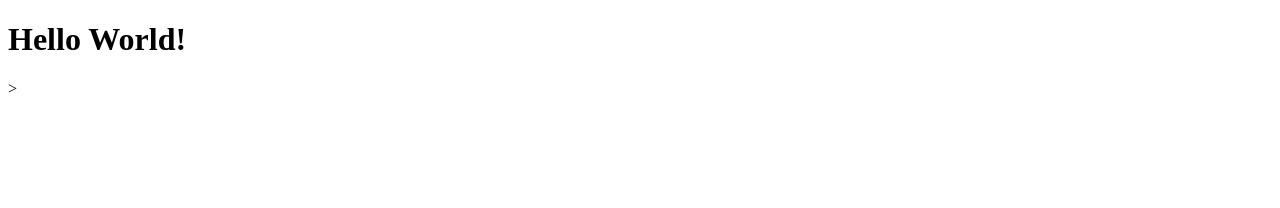
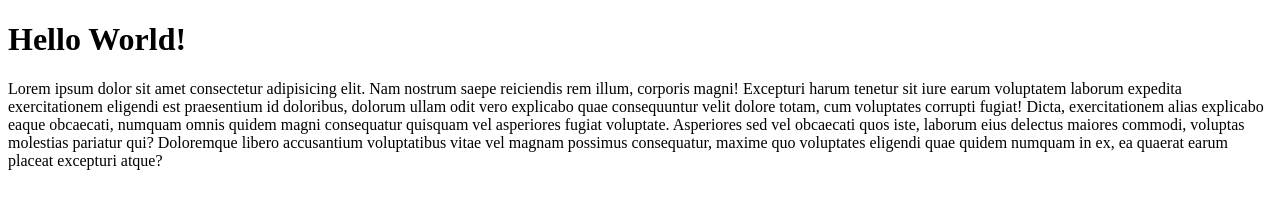
Before and after one commit to JenniferFunchess/deploy-test, a plain HTML site: page index.html in a window 1280 px wide. Drawn offline with Linux system fonts and the light colour scheme.

Commit message:
added paragraph

```diff
--- a/index.html
+++ b/index.html
@@ -2,17 +2,32 @@
 <!--[if lt IE 7]>      <html class="no-js lt-ie9 lt-ie8 lt-ie7"> <![endif]-->
 <!--[if IE 7]>         <html class="no-js lt-ie9 lt-ie8"> <![endif]-->
 <!--[if IE 8]>         <html class="no-js lt-ie9"> <![endif]-->
-<!--[if gt IE 8]><!--> <html class="no-js"> <!--<![endif]-->
+<!--[if gt IE 8]><!-->
+<html class="no-js">
+  <!--<![endif]-->
   <head>
-        <meta charset="utf-8">
-        <meta http-equiv="X-UA-Compatible" content="IE=edge">
+    <meta charset="utf-8" />
+    <meta http-equiv="X-UA-Compatible" content="IE=edge" />
     <title></title>
-        <meta name="description" content="">
-        <meta name="viewport" content="width=device-width, initial-scale=1">
-        <link rel="stylesheet" href="">
+    <meta name="description" content="" />
+    <meta name="viewport" content="width=device-width, initial-scale=1" />
+    <link rel="stylesheet" href="" />
   </head>
   <body>
-       <h1> Hello World!</h1>>
+    <h1>Hello World!</h1>
+    <p>
+      Lorem ipsum dolor sit amet consectetur adipisicing elit. Nam nostrum saepe
+      reiciendis rem illum, corporis magni! Excepturi harum tenetur sit iure
+      earum voluptatem laborum expedita exercitationem eligendi est praesentium
+      id doloribus, dolorum ullam odit vero explicabo quae consequuntur velit
+      dolore totam, cum voluptates corrupti fugiat! Dicta, exercitationem alias
+      explicabo eaque obcaecati, numquam omnis quidem magni consequatur quisquam
+      vel asperiores fugiat voluptate. Asperiores sed vel obcaecati quos iste,
+      laborum eius delectus maiores commodi, voluptas molestias pariatur qui?
+      Doloremque libero accusantium voluptatibus vitae vel magnam possimus
+      consequatur, maxime quo voluptates eligendi quae quidem numquam in ex, ea
+      quaerat earum placeat excepturi atque?
+    </p>
     <script src="" async defer></script>
   </body>
 </html>
```
Lines whose indentation alone changed are shown as unchanged.
